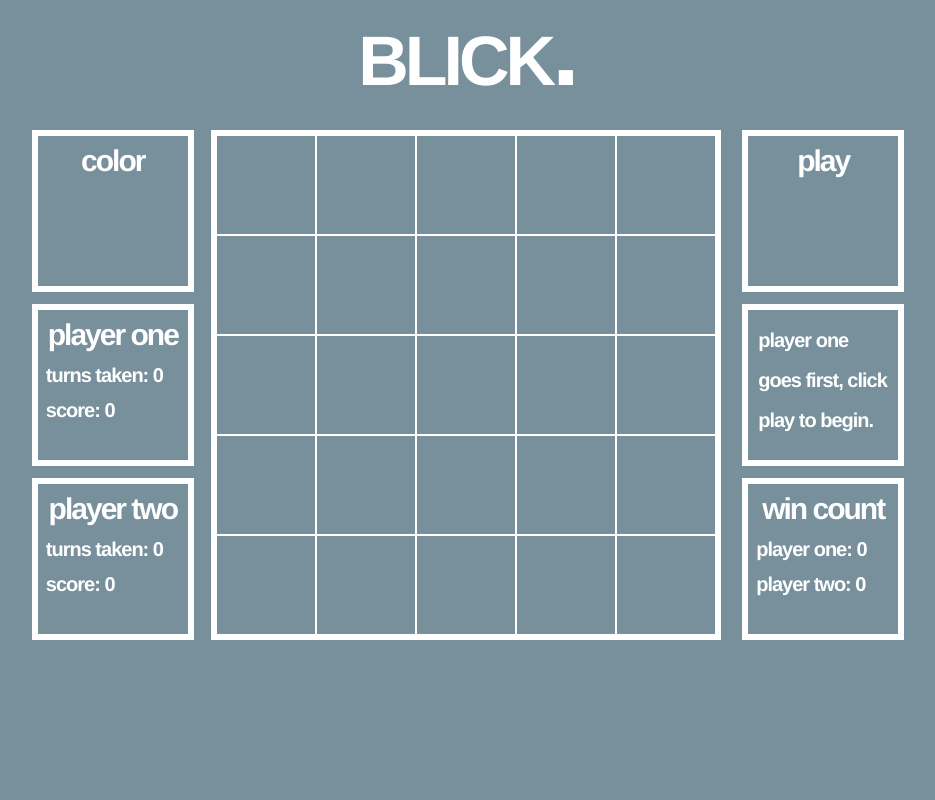
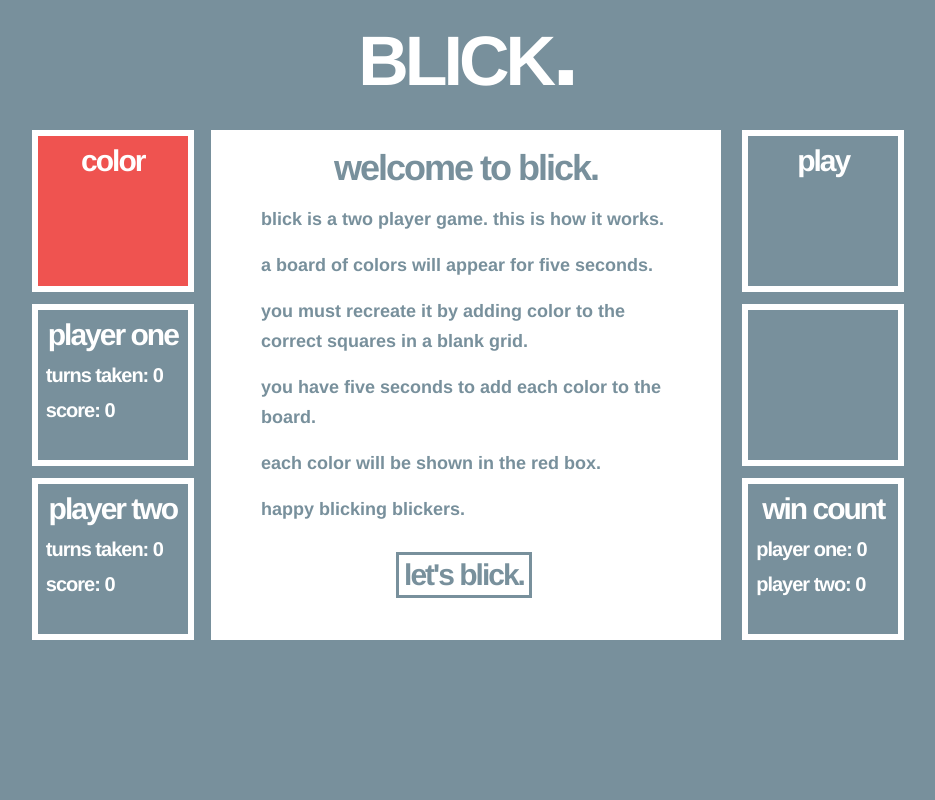
Before and after one commit to odholden/wdi-first-project, a PHP site: page / in a window 1280 px wide. Shown: the whole page, without its empty margins (173-1108 px from the left). Run offline with PHP 8.4, Linux system fonts and the light colour scheme; some libraries are stand-ins or nearby versions.

Commit message:
added overlay with instructions

```diff
--- a/css/style.css
+++ b/css/style.css
@@ -9,7 +9,57 @@ body {
   color: white;
   font-weight: bold;
   text-align: center;
+  z-index: -2;
+}
 
+#overlay0 {
+  position: fixed;
+  width: 100%;
+  height:100%;
+  background: none;
+  z-index: 0;
+}
+
+#overlay1 {
+  position: fixed;
+  top: 130px;
+  left: 30%;
+  width: 510px;
+  height: 510px;
+  background-color: white;
+  color: #78909C;
+}
+
+#overlay1 h2 {
+  padding: 10px 0px;
+  font-size: 36px;
+}
+
+#overlay1 p {
+  text-align: left;
+  font-size: 18px;
+  line-height: 30px;
+  padding: 8px 50px;
+}
+
+#overlay2 {
+  position: fixed;
+  top: 130px;
+  left: 16%;
+  width: 150px;
+  height: 150px;
+  border: 6px solid white;
+}
+
+#letsblick {
+  margin: 20px 185px;
+  font-size: 30px;
+  letter-spacing: -2px;
+  border: 3px solid #78909C;
+  width: 130px;
+  height: 40px;
+  line-height: 40px;
+  position: absolute;
 }
 
 header {
@@ -21,7 +71,6 @@ h1 {
   line-height: 100px;
   letter-spacing: -4px;
   font-variant: small-caps;
-
 }
 
 h2 {
@@ -37,11 +86,6 @@ h3 {
   margin-top: 15px;
   margin-bottom: 15px;
   text-indent: 8px;
-
-}
-
-fieldset {
-  position: relative;
 }
 
 ul {
--- a/index.html
+++ b/index.html
@@ -8,6 +8,7 @@
   <script type="text/javascript" src="js/app.js"></script>
 </head>
 <body>
+  <div id="overlay0"></div>
   <header>
     <h1>blick.</h1>
   </header>
@@ -38,6 +39,8 @@
       <li id="8"></li>
       <li id="11"></li>
       <li id="12"></li>
+      <div id="overlay1"></div>
+      <div class="red" id="overlay2"></div>
     </ul>
 
     <div id="scores">
--- a/js/app.js
+++ b/js/app.js
@@ -1,10 +1,5 @@
-$(function setup(){
-  $('#start').on("click", startGame);
-  $('#infoText').text("player one goes first, click play to begin.")
-});
-
 var turn           = 0;
-var turnNumber     = 3;
+var turnNumber     = 1;
 var playerOneScore = 0;
 var playerTwoScore = 0;
 var correctGrid,
@@ -12,6 +7,20 @@ var correctGrid,
     player,
     turnCounter,
     winner;
+
+$(function overlay(){
+
+  $('#overlay1').html("<h2>welcome to blick.</h2><p>blick is a two player game. this is how it works.</p><p>a board of colors will appear for five seconds.</p><p>you must recreate it by adding color to the correct squares in a blank grid.</p><p>you have five seconds to add each color to the board.</p><p>each color will be shown in the red box.</p><p>happy blicking blickers.</p><div id='letsblick'>let's blick.</div>");
+  $('#letsblick').on("click", setup);
+});
+
+function setup() {
+  $('#overlay0').remove();
+  $('#overlay1').remove();
+  $('#overlay2').remove();
+  $('#infoText').text("player one goes first, click play to begin.");
+  $('#start').on("click", startGame);
+}
 
 function startGame() {
   clearBoard();
@@ -27,7 +36,6 @@ function startGame() {
   if (turn <= turnNumber) {
     playRound();
   };
-  //ELSE RETURN WINNER, REPLAY FUNCTION
 }
 
 function clearBoard() {
@@ -227,23 +235,40 @@ function winnerMessage() {
   if (playerOneScore > playerTwoScore) {
     winner = 'player one';
     $('#infoText').text(winner + ' wins, click play to start again.');
+
   } else if (playerTwoScore > playerOneScore) {
     winner = 'player two';
     $('#infoText').text(winner + ' wins, click play to start again.');
   } else if (playerOneScore === playerTwoScore) {
     winner = 'tie';
     $('#infoText').text("its a draw, click play to start again.");
+  }
+  resetGame();
+}
 
-  }
+function resetGame() {
+  playerOneScore = 0;
+  playerTwoScore = 0;
+  $('#color').fadeIn('fast').addClass('clear');
+  $('#playerOneScore').text('score: 0');
+  $('#playerTwoScore').text('score: 0');
+
+  turn = 0;
+  correctGrid, selectedGrid, player, turnCounter, winner;
+  clearBoard();
+
+
+
 }
 
 
 //TO DO
 
 // ADD A RESET FUNCTION
-// INCLUDE INTRODUCTION PAGE
 
 //MAKE INTO OBJECTS
 
+//MAKE MOBILE
+
 //MULTIPLE BOARD SIZES
 //CHANGE NUMBER OF COLORS
```
